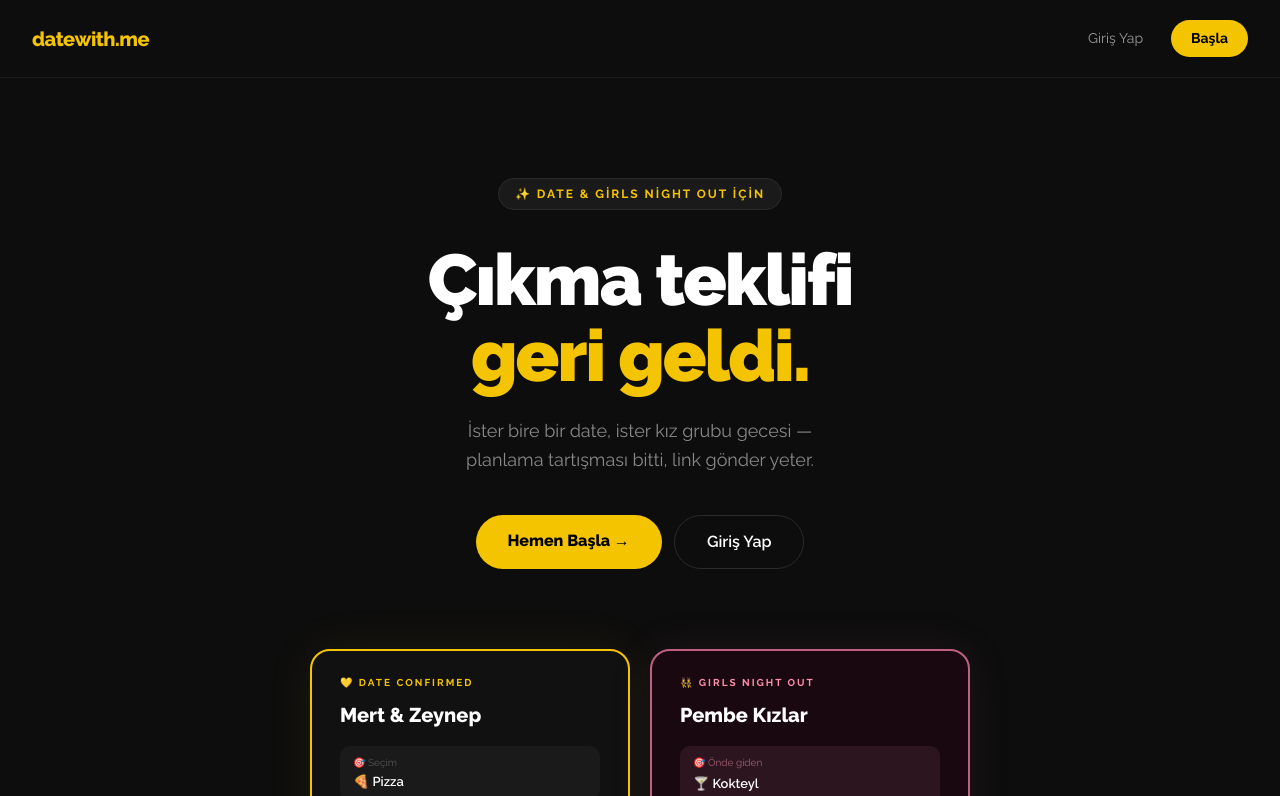
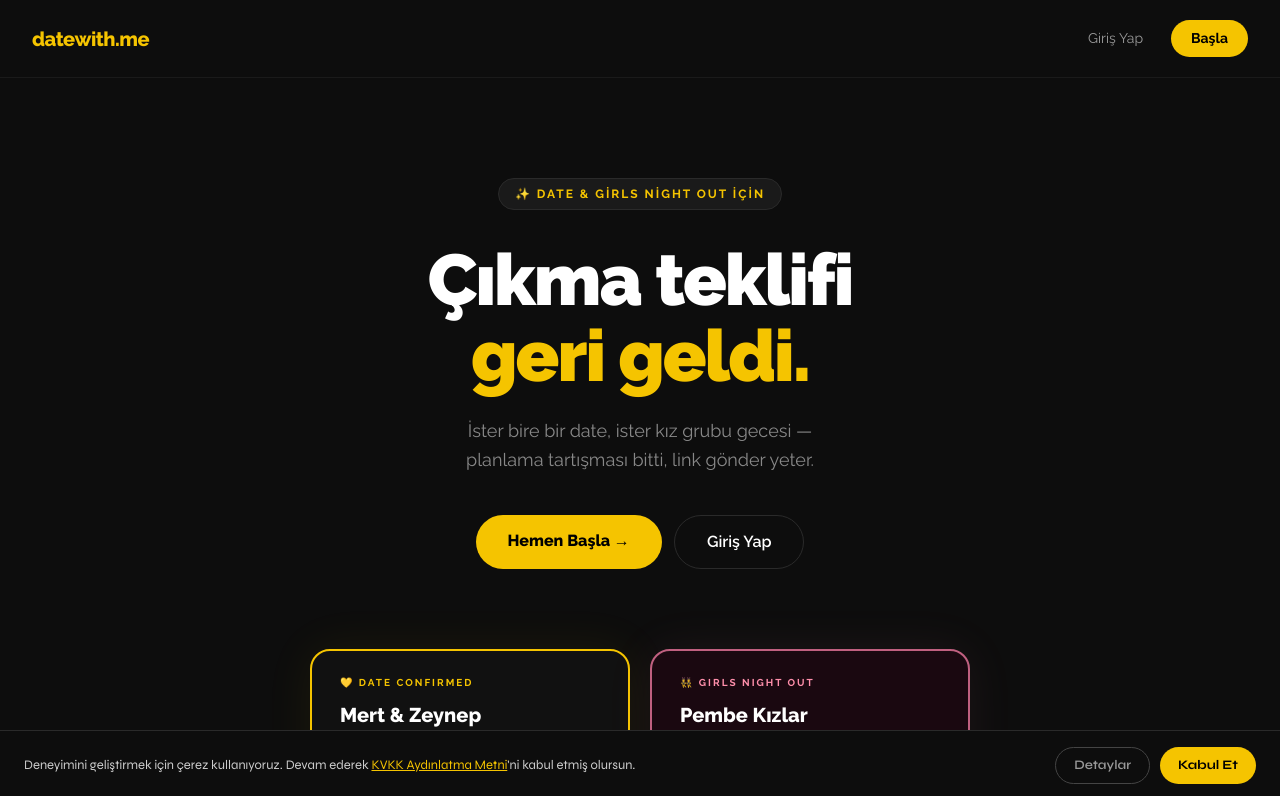
Before and after one commit to shizoberg/datewithme, a React (Vite) app in the folder client/: page / in a window 1280 px wide. Shown: the top 796 px of the page. Built offline with nearby package versions, Linux system fonts and the light colour scheme; no server answers.

Commit message:
feat: KVKK ve cerez banner eklendi

```diff
--- a/client/src/App.tsx
+++ b/client/src/App.tsx
@@ -1,6 +1,7 @@
 import { BrowserRouter, Routes, Route } from 'react-router-dom'
 import { AuthProvider } from './context/AuthContext'
 import { ProtectedRoute } from './components/ProtectedRoute'
+import CookieBanner from './components/CookieBanner'
 import LoginPage from './pages/LoginPage'
 import RegisterPage from './pages/RegisterPage'
 import DashboardPage from './pages/DashboardPage'
@@ -9,15 +10,18 @@ import CreateGNOPage from './pages/CreateGNOPage'
 import InvitePage from './pages/InvitePage'
 import GNOPage from './pages/GNOPage'
 import LandingPage from './pages/LandingPage'
+import KVKKPage from './pages/KVKKPage'
 
 export default function App() {
   return (
     <AuthProvider>
       <BrowserRouter>
+        <CookieBanner />
         <Routes>
           <Route path="/" element={<LandingPage />} />
           <Route path="/login" element={<LoginPage />} />
           <Route path="/register" element={<RegisterPage />} />
+          <Route path="/kvkk" element={<KVKKPage />} />
           <Route path="/dashboard" element={<ProtectedRoute><DashboardPage /></ProtectedRoute>} />
           <Route path="/create" element={<ProtectedRoute><CreateCardPage /></ProtectedRoute>} />
           <Route path="/create-gno" element={<ProtectedRoute><CreateGNOPage /></ProtectedRoute>} />
--- /dev/null
+++ b/client/src/components/CookieBanner.tsx
@@ -0,0 +1,45 @@
+import { useState } from 'react'
+import { useNavigate } from 'react-router-dom'
+
+export default function CookieBanner() {
+  const [visible, setVisible] = useState(() => !localStorage.getItem('cookie_consent'))
+  const navigate = useNavigate()
+
+  if (!visible) return null
+
+  function accept() {
+    localStorage.setItem('cookie_consent', 'accepted')
+    setVisible(false)
+  }
+
+  return (
+    <div style={{
+      position: 'fixed', bottom: 0, left: 0, right: 0, zIndex: 9999,
+      background: '#0D0D0D', borderTop: '1px solid #2A2A2A',
+      padding: '16px 24px',
+      display: 'flex', alignItems: 'center', justifyContent: 'space-between',
+      gap: '16px', flexWrap: 'wrap',
+      fontFamily: 'Syne, sans-serif',
+    }}>
+      <p style={{ color: '#ccc', fontSize: '13px', lineHeight: 1.6, flex: '1 1 280px', margin: 0 }}>
+        Deneyimini geliştirmek için çerez kullanıyoruz.{' '}
+        Devam ederek{' '}
+        <button onClick={() => navigate('/kvkk')}
+          style={{ background: 'none', border: 'none', color: '#F5C400', cursor: 'pointer', fontSize: '13px', fontFamily: 'inherit', padding: 0, textDecoration: 'underline' }}>
+          KVKK Aydınlatma Metni
+        </button>
+        'ni kabul etmiş olursun.
+      </p>
+      <div style={{ display: 'flex', gap: '10px', flexShrink: 0, flexWrap: 'wrap' }}>
+        <button onClick={() => navigate('/kvkk')}
+          style={{ background: 'none', border: '1px solid #444', color: '#999', borderRadius: '9999px', padding: '8px 18px', fontSize: '13px', fontWeight: 600, cursor: 'pointer', fontFamily: 'inherit' }}>
+          Detaylar
+        </button>
+        <button onClick={accept}
+          style={{ background: '#F5C400', color: '#000', borderRadius: '9999px', padding: '8px 18px', fontSize: '13px', fontWeight: 700, cursor: 'pointer', border: 'none', fontFamily: 'inherit' }}>
+          Kabul Et
+        </button>
+      </div>
+    </div>
+  )
+}
--- /dev/null
+++ b/client/src/pages/KVKKPage.tsx
@@ -0,0 +1,96 @@
+import { Link } from 'react-router-dom'
+
+const sections = [
+  {
+    title: '1. Veri Sorumlusu',
+    content: (
+      <p>Bu aydınlatma metni, <strong>getdatewith.me</strong> tarafından hazırlanmıştır. Veri sorumlusu olarak kişisel verilerinizi 6698 sayılı Kişisel Verilerin Korunması Kanunu (KVKK) kapsamında işlemekteyiz.</p>
+    ),
+  },
+  {
+    title: '2. Hangi Veriler İşleniyor?',
+    content: (
+      <ul>
+        <li>Ad, soyad, e-posta adresi</li>
+        <li>Kullanıcı adı ve profil bilgileri</li>
+        <li>Site kullanım verileri (çerezler aracılığıyla)</li>
+      </ul>
+    ),
+  },
+  {
+    title: '3. Verilerin İşlenme Amacı',
+    content: (
+      <ul>
+        <li>Hizmetin sunulması ve geliştirilmesi</li>
+        <li>Kullanıcı deneyiminin iyileştirilmesi</li>
+        <li>Yasal yükümlülüklerin yerine getirilmesi</li>
+      </ul>
+    ),
+  },
+  {
+    title: '4. Verilerin Saklanma Süresi',
+    content: (
+      <ul>
+        <li>Verileriniz hesabınız aktif olduğu sürece saklanır.</li>
+        <li>Hesabınızı silmeniz durumunda verileriniz 30 gün içinde imha edilir.</li>
+      </ul>
+    ),
+  },
+  {
+    title: '5. Kullanıcı Hakları (KVKK Madde 11)',
+    content: (
+      <>
+        <p>KVKK'nın 11. maddesi kapsamında aşağıdaki haklara sahipsiniz:</p>
+        <ul>
+          <li>Kişisel verilerinizin işlenip işlenmediğini öğrenme</li>
+          <li>İşlenen verilere ilişkin bilgi talep etme</li>
+          <li>Verilerin silinmesini veya yok edilmesini isteme</li>
+          <li>İşlemenin kısıtlanmasını talep etme</li>
+        </ul>
+        <p>Talepleriniz için: <a href="mailto:getdatewith@gmail.com" style={{ color: '#F5C400' }}>getdatewith@gmail.com</a></p>
+      </>
+    ),
+  },
+  {
+    title: '6. Çerezler',
+    content: (
+      <ul>
+        <li><strong>Oturum çerezleri</strong> — Hizmetin çalışması için zorunludur, oturum bilgilerinizi tutar.</li>
+        <li><strong>Analitik çerezler</strong> — Site trafiğini ölçmek için kullanılır (isteğe bağlı).</li>
+      </ul>
+    ),
+  },
+]
+
+export default function KVKKPage() {
+  return (
+    <div style={{ minHeight: '100vh', background: '#0D0D0D', color: '#fff', fontFamily: 'Syne, sans-serif', padding: '40px 24px' }}>
+      <div style={{ maxWidth: '720px', margin: '0 auto' }}>
+
+        <Link to="/" style={{ display: 'inline-flex', alignItems: 'center', gap: '6px', color: '#F5C400', textDecoration: 'none', fontSize: '14px', fontWeight: 600, marginBottom: '32px' }}>
+          ← Ana Sayfaya Dön
+        </Link>
+
+        <h1 style={{ fontSize: '24px', fontWeight: 800, lineHeight: 1.3, marginBottom: '8px' }}>
+          Kişisel Verilerin Korunması Hakkında Aydınlatma Metni
+        </h1>
+        <p style={{ color: '#666', fontSize: '13px', marginBottom: '40px' }}>
+          Son güncelleme: Haziran 2025
+        </p>
+
+        {sections.map((s, i) => (
+          <div key={i} style={{ marginBottom: '32px', borderBottom: '1px solid #1A1A1A', paddingBottom: '32px' }}>
+            <h2 style={{ fontSize: '16px', fontWeight: 700, color: '#F5C400', marginBottom: '12px' }}>{s.title}</h2>
+            <div style={{ color: '#ccc', fontSize: '14px', lineHeight: 1.8 }}>
+              {s.content}
+            </div>
+          </div>
+        ))}
+
+        <p style={{ color: '#555', fontSize: '12px', marginTop: '16px' }}>
+          Bu metin, 6698 sayılı KVKK ve ilgili mevzuat kapsamında hazırlanmıştır.
+        </p>
+      </div>
+    </div>
+  )
+}
```
